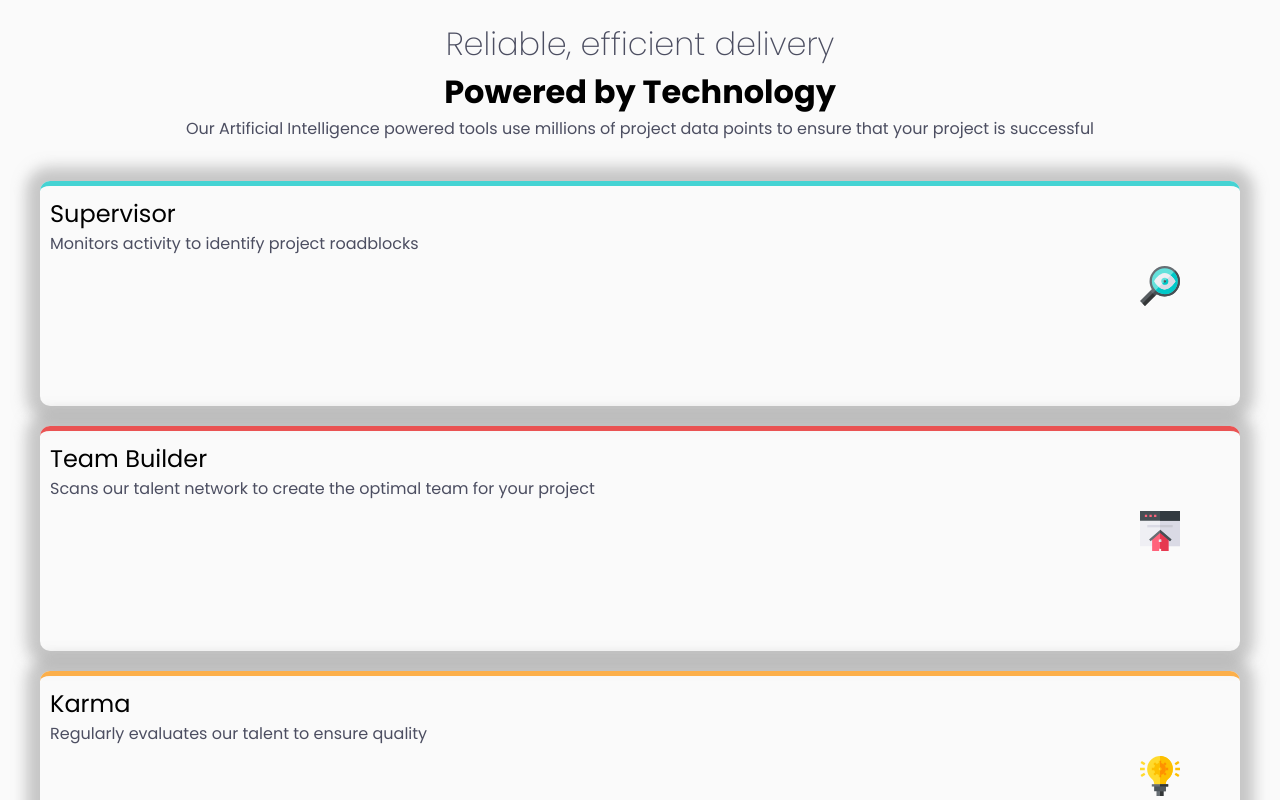
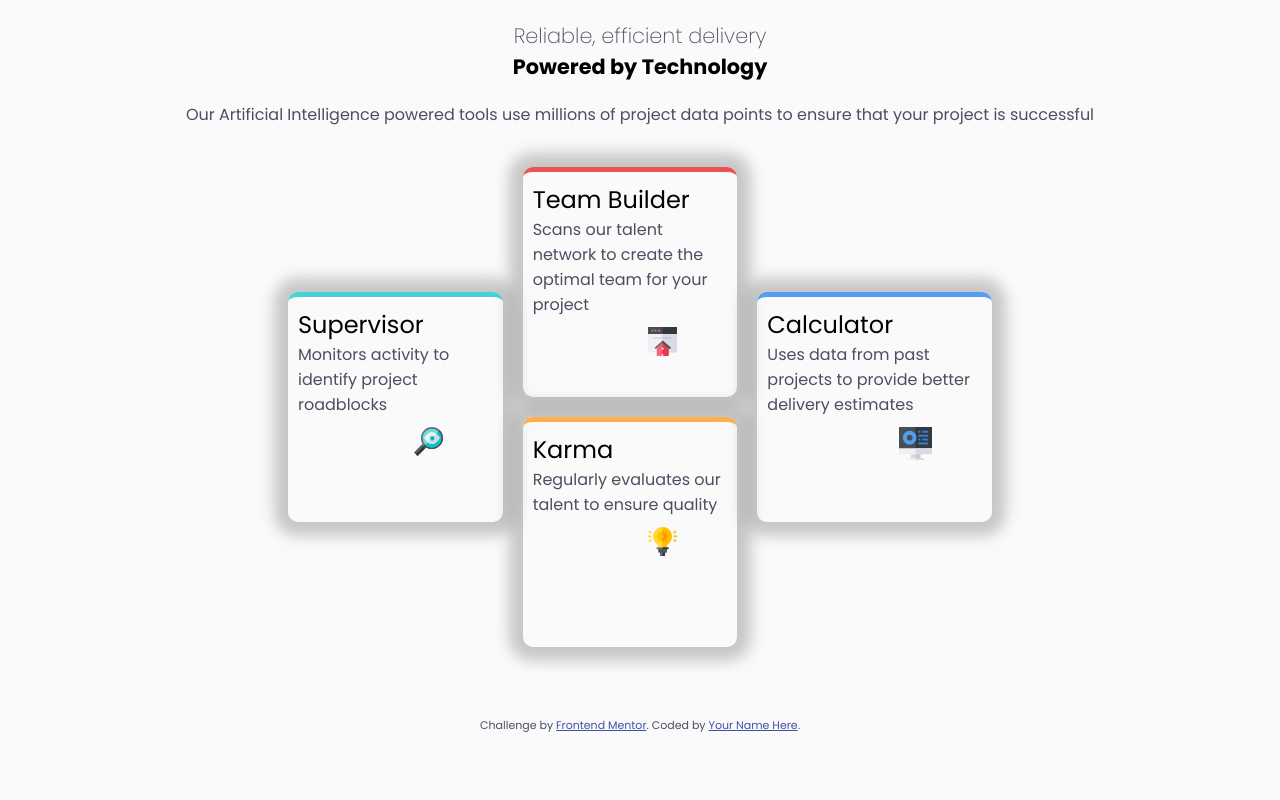
Before and after one commit to guardianprime/feature-section, a plain HTML site: page index.html in a window 1280 px wide. Shown: the top 800 px of the page. Drawn offline with Linux system fonts and the light colour scheme.

Commit message:
desktop version

```diff
--- a/style.css
+++ b/style.css
@@ -23,6 +23,10 @@ p {
   color: hsl(234, 12%, 34%);
 }
 
+h1 {
+  font-size: 1.3rem;
+}
+
 h1:first-of-type {
   font-weight: 200;
   color: hsl(234, 12%, 34%);
@@ -30,6 +34,10 @@ h1:first-of-type {
 
 h2 {
   font-weight: 400;
+}
+
+.header p {
+  margin-top: 20px;
 }
 
 section {
@@ -40,7 +48,12 @@ section {
   gap: 20px;
   padding: 20px;
   width: 100%;
-  height: 125vh;
+  max-height: 125vh;
+  height: 100vh;
+}
+
+section p {
+  font-size: clamp();
 }
 
 section .child {
@@ -59,7 +72,7 @@ section .child {
 }
 
 img {
-  width: 40px;
+  width: 20%;
   height: auto;
 }
 
@@ -91,3 +104,33 @@ footer {
 .attribution a {
   color: hsl(228, 45%, 44%);
 }
+
+@media (min-width: 430px) {
+  section {
+    margin: 20px auto;
+    width: 60%;
+    height: 65vh;
+    display: grid;
+    grid-template-rows: repeat(4, 1fr);
+    grid-template-columns: repeat(3, 1fr);
+  }
+
+  .one {
+    grid-row: 2 /4;
+  }
+
+  .two {
+    grid-row: 1 / 3;
+    grid-column: 2/3;
+  }
+
+  .three {
+    grid-column: 2/ 3;
+    grid-row: 3/5;
+  }
+
+  .four {
+    grid-column: 3/5;
+    grid-row: 2/4;
+  }
+}
```
